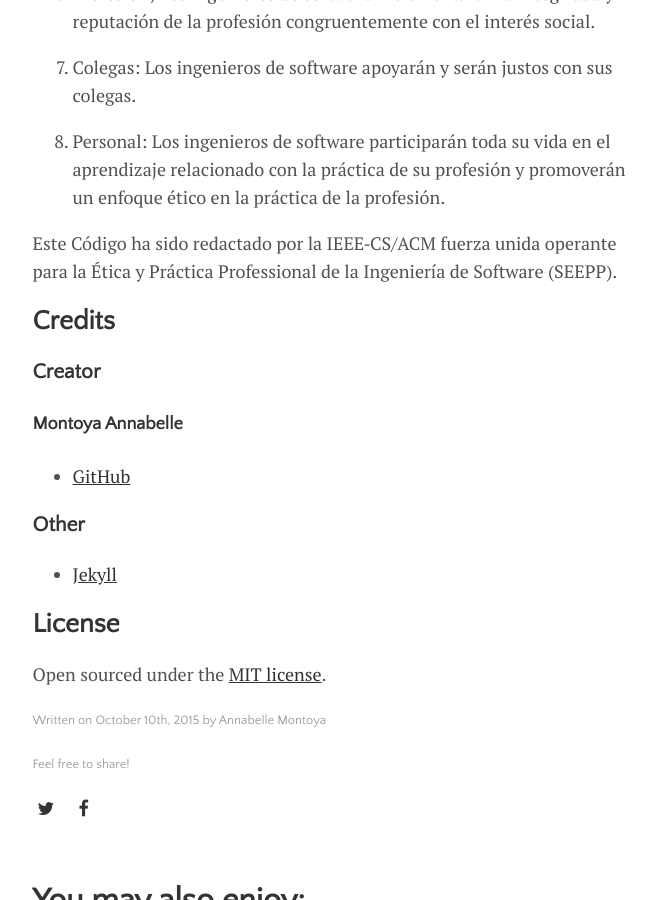
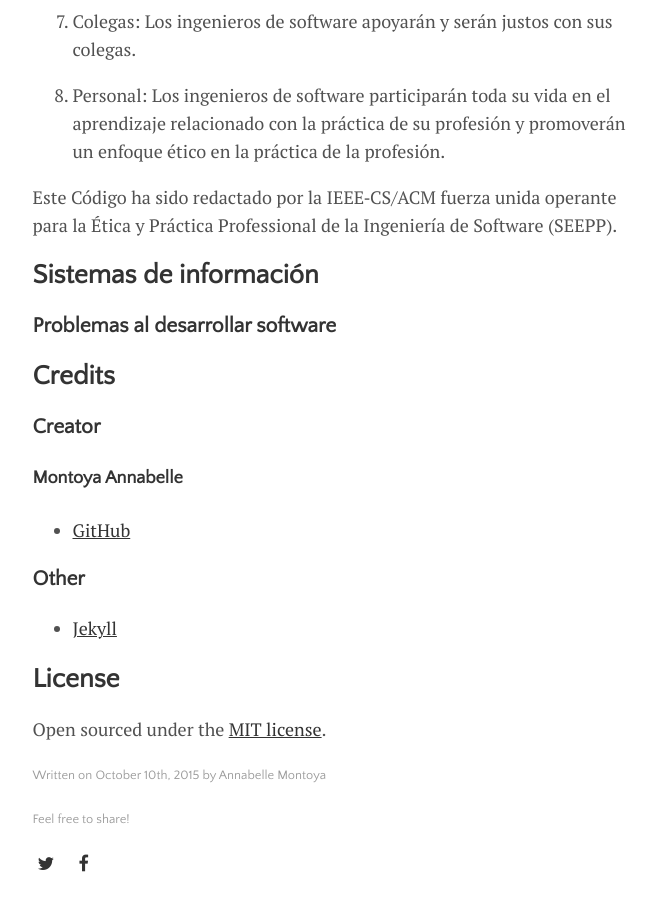
Before and after one commit to Anna-Montoya2020/Ingenieria-de-Software-Proyecto, a Jekyll site: the page built from _posts/2015-10-10-getting-started.md, in a window 1280 px wide and 900 px high, scrolled down 5537 px. Shown: the whole window, without its empty margins (300-956 px from the left). Built offline with Jekyll 4.4.1, drawn with Linux system fonts in a browser that asks for light colours; some of the changed text lies outside the part shown.

Commit message:
Update 2015-10-10-getting-started.md

```diff
--- a/_posts/2015-10-10-getting-started.md
+++ b/_posts/2015-10-10-getting-started.md
@@ -43,11 +43,9 @@ Utilizar las herramientas y técnicas más apropiadas dependiendo
 
    4. [Código de Ética y Práctica Profesional](#Código-de-Ética-y-Práctica-Profesional)
 
-   5.
-
 3. [Sistemas de información](#sistemas-de-informacion)
 
-   1.
+   1. [Problemas al desarrollar software](#Problemas-al-desarrollar-software)
 
    2.
 
@@ -183,6 +181,11 @@ congruentemente con el interés social.
 
 Este Código ha sido redactado por la IEEE‑CS/ACM fuerza unida operante para la Ética y Práctica Professional de la Ingeniería de Software (SEEPP).
 
+## Sistemas de información
+
+### Problemas al desarrollar software
+
+
 
 ## Credits
 
```
